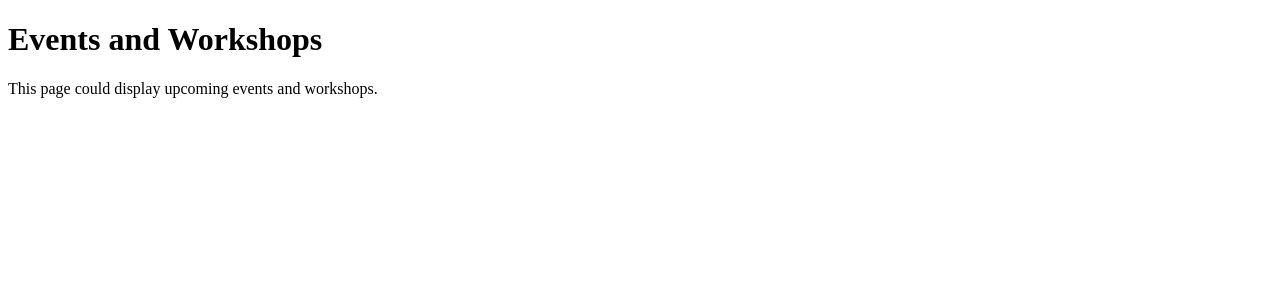
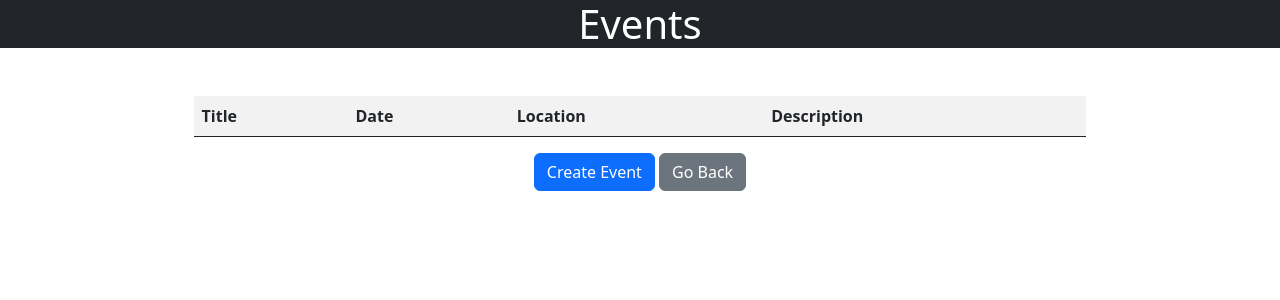
Before and after one commit to Himapriyapothuganti/alumni, a Flask app: page /events in a window 1280 px wide. Shown: the top 300 px of the page. Run offline with Flask 3, Linux system fonts and the light colour scheme; lists and menus that the app fills with data are empty.

Commit message:
first commit

```diff
--- a/app.py
+++ b/app.py
@@ -35,7 +35,17 @@ def create_alumni():
     else:
         return render_template('create_alumni.html')
 
-
+@app.route('/create_events', methods=['GET','POST'])
+def create_events():
+    if request.method == 'POST':
+        ename = request.form['ename']
+        date = request.form['date']
+        loc = request.form['loc']
+        des = request.form['des']
+        alumni_profiles.append({'ename': ename, 'date': date, 'loc': loc, 'des': des})
+        return redirect(url_for('display_events'))
+    else:
+        return render_template('create_events.html')
 
 
 @app.route('/message', methods=['POST'])
@@ -46,11 +56,6 @@ def message():
     # In a real-world scenario, you would implement message storage and handling here
     return redirect(url_for('home'))
 
-# Online forum route
-@app.route('/forum')
-def forum():
-    # This route could display forum posts and allow users to create new posts
-    return render_template('forum.html')
 
 # Events and workshops route
 @app.route('/events')
--- a/templates/alumni.html
+++ b/templates/alumni.html
@@ -42,6 +42,8 @@
         </tr>
         {% endfor %}
     </table>
-    <a href="/forum" class="btn btn-success">Go Back</a>
+    <div class="text-center mt-3">
+        <a href="/forum" class="btn btn-secondary">Go Back</a>
+    </div>
 </body>
 </html>
--- a/templates/create_alumni.html
+++ b/templates/create_alumni.html
@@ -4,8 +4,8 @@
     <link href="https://cdn.jsdelivr.net/npm/bootstrap@5.3.3/dist/css/bootstrap.min.css" rel="stylesheet" integrity="sha384-QWTKZyjpPEjISv5WaRU9OFeRpok6YctnYmDr5pNlyT2bRjXh0JMhjY6hW+ALEwIH" crossorigin="anonymous">
   </head>
   <body>
+    <h1 class="text-center text-white bg-dark lead fs-1 mb-5">REGISTER</h1>
     <div class="text-center">
-      <p class="text-center pt-4 lead fs-1">REGISTER</p>
       <div class="container">
 		  <form action="/create_alumni" method="POST" class="w-50 mx-auto mt-3">
 			<input type="text" id='name' name="name" placeholder="Username" class="mb-3 form-control" required></input>
@@ -13,7 +13,7 @@
               <input type="number" id='phone' name='phone' placeholder="Mobile" class="mb-3 form-control" required></input>
 			  <input type="text" id='profession' name='profession' placeholder="Profession" class="mb-3 form-control" required></input>
 			  <input type="text" id='expertise' name='expertise' placeholder="Expertise" class="mb-3 form-control" required></input>
-			<button class="btn btn-primary">Create Profile</button>
+			<button class="btn btn-secondary">Create Profile</button>
 		</form>
       </div>
   </div>
--- a/templates/events.html
+++ b/templates/events.html
@@ -3,10 +3,48 @@
 <head>
     <meta charset="UTF-8">
     <meta name="viewport" content="width=device-width, initial-scale=1.0">
-    <title>Events and Workshops</title>
+    <title>View Events</title>
+    <link href="https://cdn.jsdelivr.net/npm/bootstrap@5.3.3/dist/css/bootstrap.min.css" rel="stylesheet" integrity="sha384-QWTKZyjpPEjISv5WaRU9OFeRpok6YctnYmDr5pNlyT2bRjXh0JMhjY6hW+ALEwIH" crossorigin="anonymous">
+    <style>
+        table {
+            margin-top: 50px;
+            width: 80%;
+            margin: auto;
+            border-collapse: collapse;
+        }
+        th, td {
+            padding: 8px;
+            text-align: left;
+            border-bottom: 1px solid #222328;
+        }
+        th {
+            background-color: #f2f2f2;
+        }
+    </style>
 </head>
 <body>
-    <h1>Events and Workshops</h1>
-    <p>This page could display upcoming events and workshops.</p>
+    <h1 class="lead text-center bg-dark text-white fs-1 mb-5">Events</h1>
+    <div class="container">
+        <table>
+            <tr>
+                <th>Title</th>
+                <th>Date</th>
+                <th>Location</th>
+                <th>Description</th>
+            </tr>
+            {% for event in events %}
+            <tr>
+                <td>{{ event.ename }}</td>
+                <td>{{ event.date }}</td>
+                <td>{{ event.loc }}</td>
+                <td>{{ event.des }}</td>
+            </tr>
+            {% endfor %}
+        </table>
+        <div class="text-center mt-3">
+            <a href="/create_event" class="btn btn-primary">Create Event</a>
+            <a href="/forum" class="btn btn-secondary">Go Back</a>
+        </div>
+    </div>
 </body>
 </html>
```
Also changed, not shown: templates/create_events.html (added, +20 -0 lines), templates/forum.html (+72 -17 lines).
